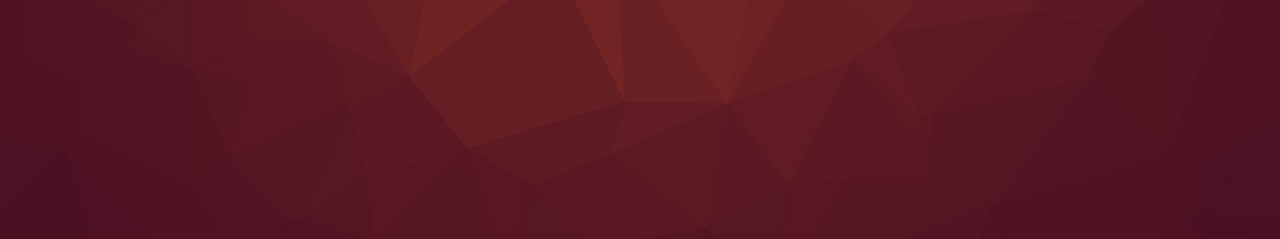
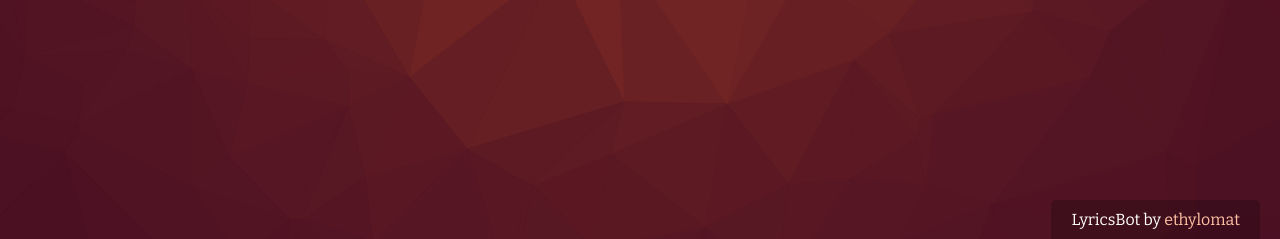
Before and after one commit to ethylomat/LyricsBot, a Flask app: template templates/index.html in a window 1280 px wide. Shown: the part 561-800 px from the top of the page. Run offline with Flask 2, Linux system fonts and the light colour scheme; the template is opened without the code that fills it: most values are stand-ins (such as "Sample title", 1, 10 or a date in 2020); some libraries are stand-ins or nearby versions.

Commit message:
style changed & added attribution

```diff
--- a/templates/index.html
+++ b/templates/index.html
@@ -9,6 +9,7 @@
 		.content{
 			width: 700px;
 			margin: 40px auto 40px auto;
+      padding-bottom: 40px;
 		}
 		.text{
 			padding: 30px;
@@ -25,6 +26,16 @@
 
     h3 {
       margin: 0;
+    }
+
+    #attribution{
+      color: #fff;
+      position: fixed;
+      bottom: 0px;
+      right: 20px;
+      background-color: rgba(0,0,0,0.2);
+      border-radius: 5px 5px 0 0;
+      padding: 10px 20px 10px 20px;
     }
 
 		@import url(https://fonts.googleapis.com/css?family=Gabriela|Dosis:200);
@@ -58,11 +69,11 @@
 		a {
 		  transition: color 0.2s ease-out;
 		  text-decoration: none;
-		  color: #FBB;
+		  color: #ffc1a3;
 		}
 
 		a:hover {
-		  color: #444;
+		  color: #fff;
 		}
 
 		.overlay {
@@ -172,7 +183,7 @@
 
 
 	<div class="content">
-		<div class="ui piled segment">
+		<div class="ui segment">
 			<div class="text">
 				<h1 class="ui header">{{ track }}</h1>
 				<h3 class="ui">{{ artist }} - {{ album }}</h3>
@@ -186,6 +197,9 @@
 <div style="display: none;" id="controls" class="controls">
 </div>
 
+<div id="attribution">
+  LyricsBot by <a href="http://github.com/ethylomat">ethylomat</a>
+</div>
 
 </body>
 <script type="text/javascript">
```
